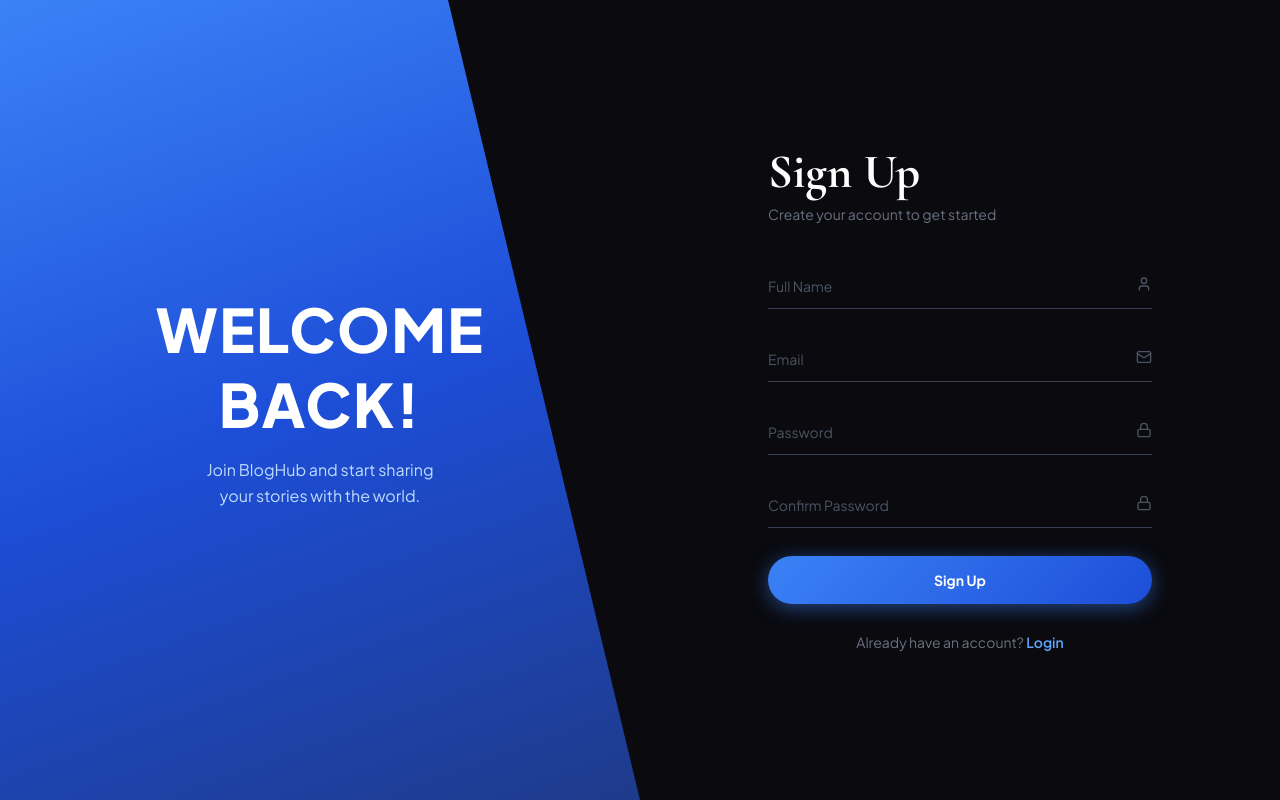
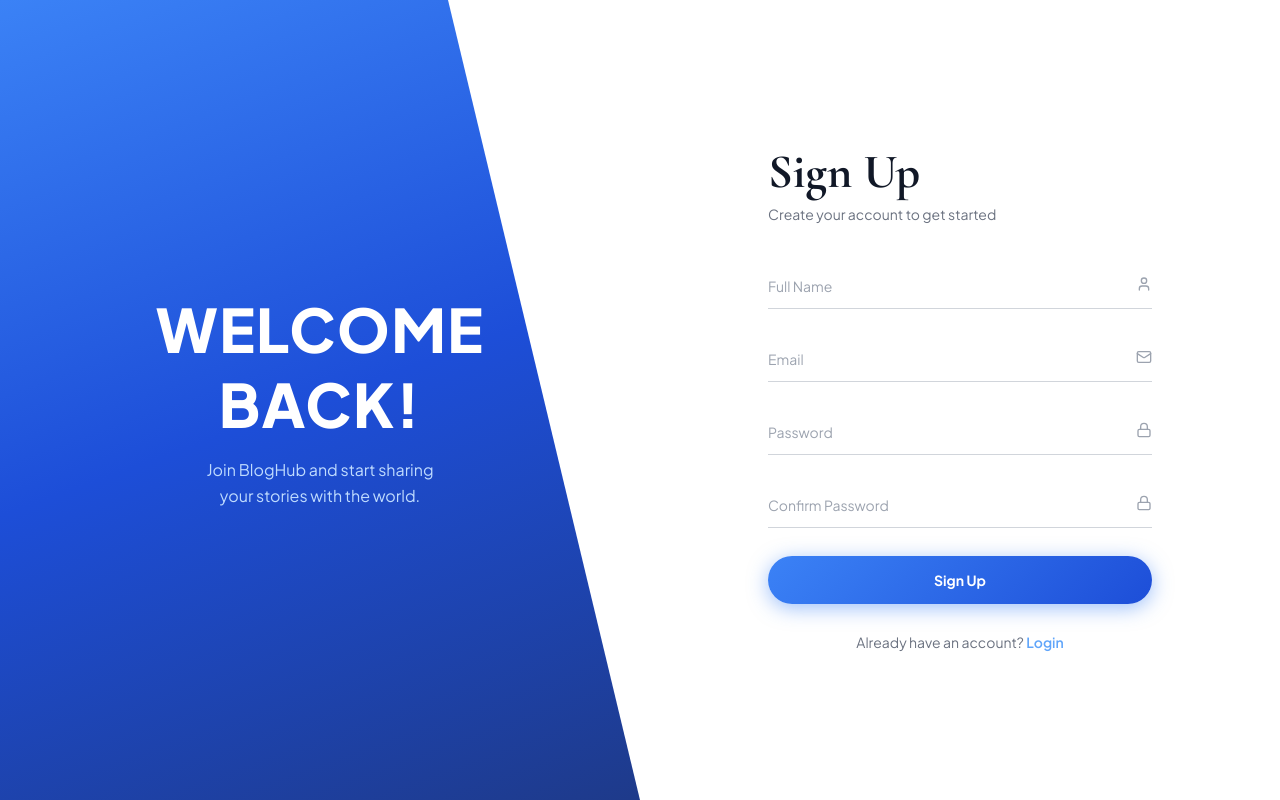
Before and after one commit to khan-akib2/Blog_Frontend, a Next.js app: page /register in a window 1280 px wide. Built offline with nearby package versions, Linux system fonts and the light colour scheme; no server answers.

Commit message:
feat: implement login and registration pages with form validation and authentication handling

```diff
--- a/app/(auth)/login/page.jsx
+++ b/app/(auth)/login/page.jsx
@@ -34,12 +34,12 @@ export default function LoginPage() {
   };
 
   return (
-    <div className="flex min-h-screen w-full overflow-hidden" style={{ background: '#0a0a0f' }}>
+    <div className="flex min-h-screen w-full overflow-hidden bg-white">
 
       {/* ── LEFT — dark form panel ── */}
       <div className="flex flex-1 flex-col items-center justify-center px-10 py-16 relative">
         <div className="w-full max-w-sm">
-          <h1 className="mb-2 text-5xl font-bold text-white font-serif">Login</h1>
+          <h1 className="mb-2 text-5xl font-bold text-gray-900 font-serif">Login</h1>
           <p className="mb-10 text-sm text-gray-500">Sign in to your account to continue</p>
 
           <form onSubmit={handleSubmit} className="space-y-8">
@@ -51,9 +51,9 @@ export default function LoginPage() {
                 value={form.email}
                 onChange={(e) => setForm({ ...form, email: e.target.value })}
                 placeholder="Email"
-                className="w-full border-b border-gray-700 bg-transparent py-3 pr-8 text-sm text-white placeholder-gray-600 focus:border-blue-500 focus:outline-none transition-colors"
+                className="w-full border-b border-gray-300 bg-transparent py-3 pr-8 text-sm text-gray-900 placeholder-gray-400 focus:border-blue-500 focus:outline-none transition-colors"
               />
-              <Mail className="absolute right-0 top-3 h-4 w-4 text-gray-600" />
+              <Mail className="absolute right-0 top-3 h-4 w-4 text-gray-400" />
             </div>
 
             {/* Password */}
@@ -64,12 +64,12 @@ export default function LoginPage() {
                 value={form.password}
                 onChange={(e) => setForm({ ...form, password: e.target.value })}
                 placeholder="Password"
-                className="w-full border-b border-gray-700 bg-transparent py-3 pr-8 text-sm text-white placeholder-gray-600 focus:border-blue-500 focus:outline-none transition-colors"
+                className="w-full border-b border-gray-300 bg-transparent py-3 pr-8 text-sm text-gray-900 placeholder-gray-400 focus:border-blue-500 focus:outline-none transition-colors"
               />
               <button type="button" onClick={() => setShowPassword(!showPassword)} className="absolute right-0 top-3">
                 {showPassword
-                  ? <EyeOff className="h-4 w-4 text-gray-600" />
-                  : <Lock className="h-4 w-4 text-gray-600" />}
+                  ? <EyeOff className="h-4 w-4 text-gray-400" />
+                  : <Lock className="h-4 w-4 text-gray-400" />}
               </button>
             </div>
 
@@ -99,7 +99,7 @@ export default function LoginPage() {
         <div
           className="absolute inset-0 z-10"
           style={{
-            background: '#0a0a0f',
+            background: '#ffffff',
             clipPath: 'polygon(0 0, 30% 0, 0 100%)',
           }}
         />
--- a/app/(auth)/register/page.jsx
+++ b/app/(auth)/register/page.jsx
@@ -30,7 +30,7 @@ export default function RegisterPage() {
   };
 
   return (
-    <div className="flex min-h-screen w-full overflow-hidden" style={{ background: '#0a0a0f' }}>
+    <div className="flex min-h-screen w-full overflow-hidden bg-white">
 
       {/* ── LEFT — purple panel ── */}
       <div className="relative hidden w-1/2 md:block">
@@ -45,7 +45,7 @@ export default function RegisterPage() {
         <div
           className="absolute inset-0 z-10"
           style={{
-            background: '#0a0a0f',
+            background: '#ffffff',
             clipPath: 'polygon(70% 0, 100% 0, 100% 100%)',
           }}
         />
@@ -63,7 +63,7 @@ export default function RegisterPage() {
       {/* ── RIGHT — dark form panel ── */}
       <div className="flex flex-1 flex-col items-center justify-center px-10 py-16">
         <div className="w-full max-w-sm">
-          <h1 className="mb-2 text-5xl font-bold text-white font-serif">Sign Up</h1>
+          <h1 className="mb-2 text-5xl font-bold text-gray-900 font-serif">Sign Up</h1>
           <p className="mb-10 text-sm text-gray-500">Create your account to get started</p>
 
           <form onSubmit={handleSubmit} className="space-y-7">
@@ -74,9 +74,9 @@ export default function RegisterPage() {
                 value={form.name}
                 onChange={(e) => setForm({ ...form, name: e.target.value })}
                 placeholder="Full Name"
-                className="w-full border-b border-gray-700 bg-transparent py-3 pr-8 text-sm text-white placeholder-gray-600 focus:border-blue-500 focus:outline-none transition-colors"
+                className="w-full border-b border-gray-300 bg-transparent py-3 pr-8 text-sm text-gray-900 placeholder-gray-400 focus:border-blue-500 focus:outline-none transition-colors"
               />
-              <User className="absolute right-0 top-3 h-4 w-4 text-gray-600" />
+              <User className="absolute right-0 top-3 h-4 w-4 text-gray-400" />
             </div>
 
             <div className="relative">
@@ -86,9 +86,9 @@ export default function RegisterPage() {
                 value={form.email}
                 onChange={(e) => setForm({ ...form, email: e.target.value })}
                 placeholder="Email"
-                className="w-full border-b border-gray-700 bg-transparent py-3 pr-8 text-sm text-white placeholder-gray-600 focus:border-blue-500 focus:outline-none transition-colors"
+                className="w-full border-b border-gray-300 bg-transparent py-3 pr-8 text-sm text-gray-900 placeholder-gray-400 focus:border-blue-500 focus:outline-none transition-colors"
               />
-              <Mail className="absolute right-0 top-3 h-4 w-4 text-gray-600" />
+              <Mail className="absolute right-0 top-3 h-4 w-4 text-gray-400" />
             </div>
 
             <div className="relative">
@@ -98,10 +98,10 @@ export default function RegisterPage() {
                 value={form.password}
                 onChange={(e) => setForm({ ...form, password: e.target.value })}
                 placeholder="Password"
-                className="w-full border-b border-gray-700 bg-transparent py-3 pr-8 text-sm text-white placeholder-gray-600 focus:border-blue-500 focus:outline-none transition-colors"
+                className="w-full border-b border-gray-300 bg-transparent py-3 pr-8 text-sm text-gray-900 placeholder-gray-400 focus:border-blue-500 focus:outline-none transition-colors"
               />
               <button type="button" onClick={() => setShowPassword(!showPassword)} className="absolute right-0 top-3">
-                {showPassword ? <EyeOff className="h-4 w-4 text-gray-600" /> : <Lock className="h-4 w-4 text-gray-600" />}
+                {showPassword ? <EyeOff className="h-4 w-4 text-gray-400" /> : <Lock className="h-4 w-4 text-gray-400" />}
               </button>
             </div>
 
@@ -112,9 +112,9 @@ export default function RegisterPage() {
                 value={form.confirm}
                 onChange={(e) => setForm({ ...form, confirm: e.target.value })}
                 placeholder="Confirm Password"
-                className="w-full border-b border-gray-700 bg-transparent py-3 pr-8 text-sm text-white placeholder-gray-600 focus:border-blue-500 focus:outline-none transition-colors"
+                className="w-full border-b border-gray-300 bg-transparent py-3 pr-8 text-sm text-gray-900 placeholder-gray-400 focus:border-blue-500 focus:outline-none transition-colors"
               />
-              <Lock className="absolute right-0 top-3 h-4 w-4 text-gray-600" />
+              <Lock className="absolute right-0 top-3 h-4 w-4 text-gray-400" />
             </div>
 
             <button
```
